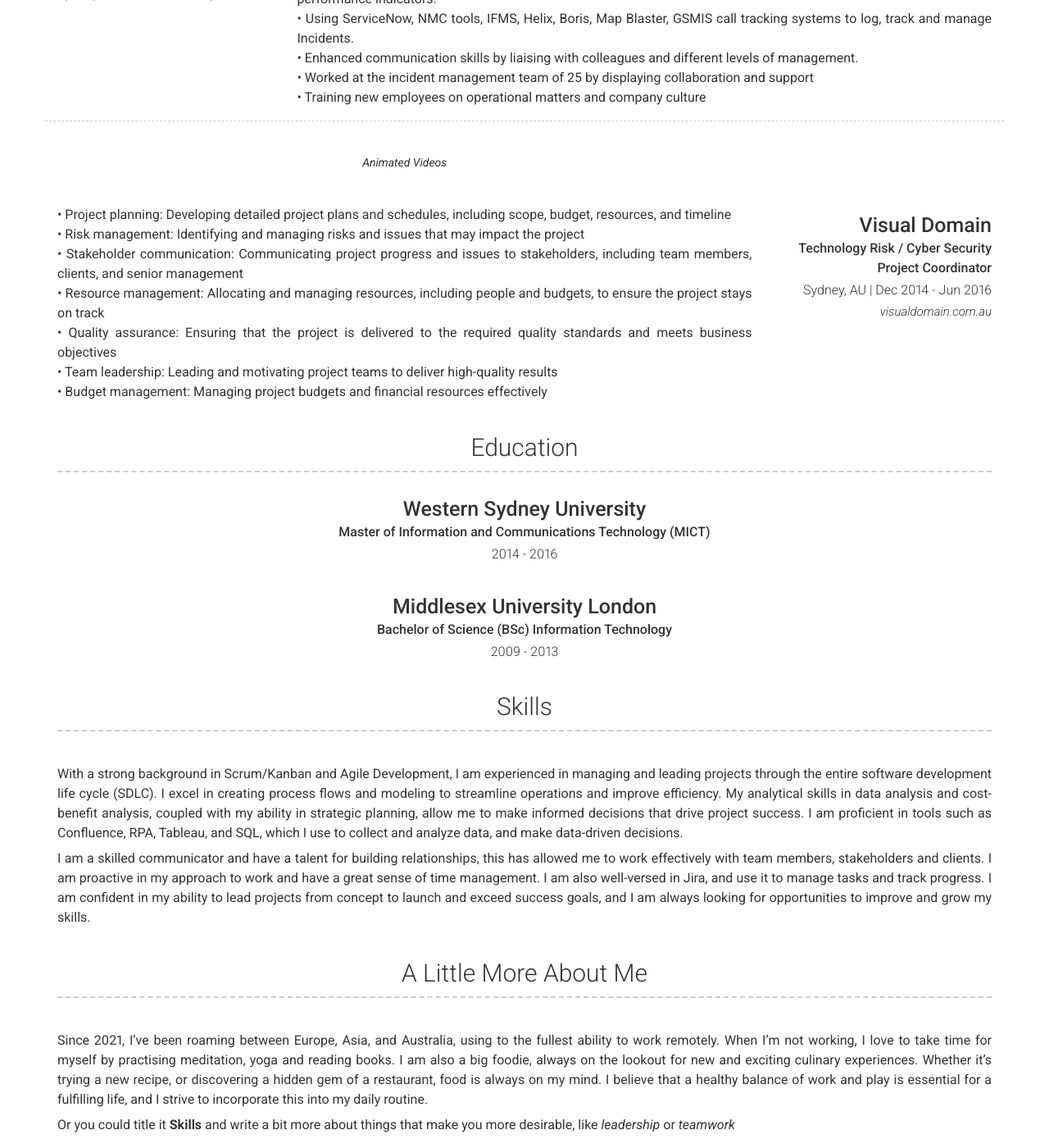
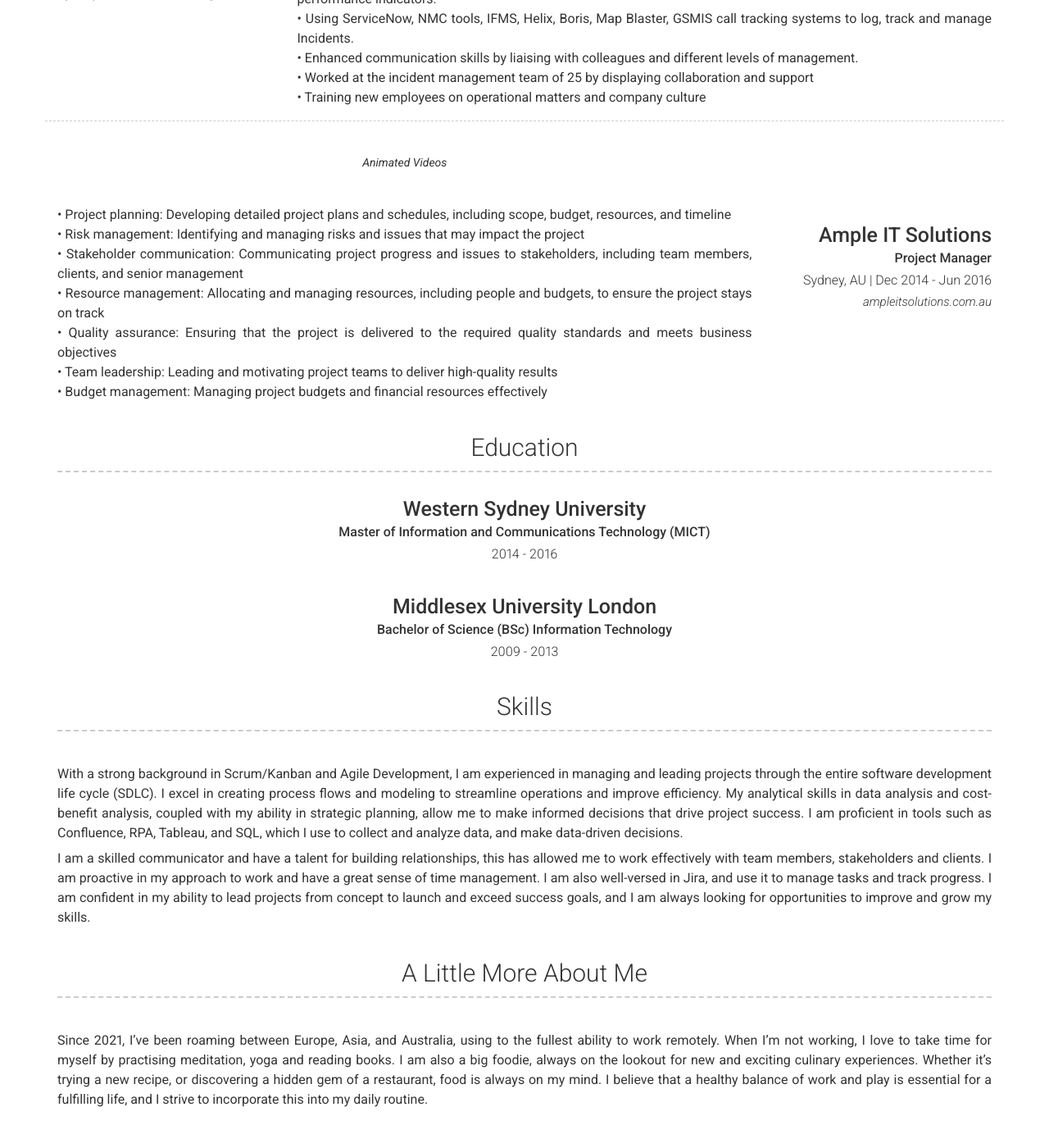
Before and after one commit to dontgimmedrama/dinali, a Jekyll site: the page built from index.md, in a window 1280 px wide and 1400 px high, scrolled down 2613 px. Shown: the whole window at 82% size. Built offline with Jekyll 4.4.1, drawn with Linux system fonts in a browser that asks for light colours; nearby versions of some CDN libraries.

Commit message:
Add files via upload

```diff
--- a/_config.yml
+++ b/_config.yml
@@ -168,10 +168,10 @@ content:
           <br>• Worked at the incident management team of 25 by displaying collaboration and support
           <br>• Training new employees on operational matters and company culture
       - layout: right
-        title: Visual Domain
-        sub_title: Technology Risk / Cyber Security Project Coordinator
+        title: Ample IT Solutions
+        sub_title: Project Manager
         caption: Sydney, AU | Dec 2014 - Jun 2016
-        link: visualdomain.com.au
+        link: ampleitsolutions.com.au
         quote: >
           Animated Videos
         description: | # this will include new lines to allow paragraphs
@@ -213,7 +213,6 @@ content:
     content: | # this will include new lines to allow paragraphs
       Since 2021, I've been roaming between Europe, Asia, and Australia, using to the fullest ability to work remotely. When I'm not working, I love to take time for myself by practising meditation, yoga and reading books. I am also a big foodie, always on the lookout for new and exciting culinary experiences. Whether it's trying a new recipe, or discovering a hidden gem of a restaurant, food is always on my mind. I believe that a healthy balance of work and play is essential for a fulfilling life, and I strive to incorporate this into my daily routine.
 
-      Or you could title it **Skills** and write a bit more about things that make you more desirable, like *leadership* or *teamwork*
 
 # Footer
 footer_show_references: true
```
